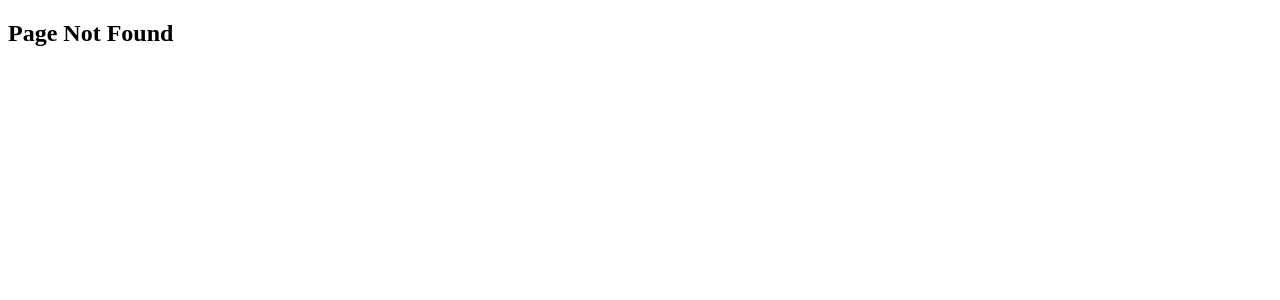
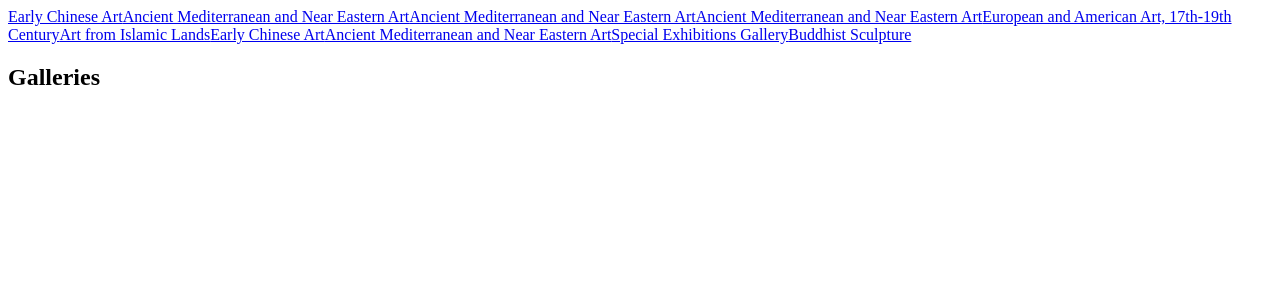
Before and after one commit to acheung-94/art-museum, a React (Vite) app in the folder art-museum/: page /galleries in a window 1280 px wide. Before the commit this address had no page. Shown: the top 300 px of the page. Built offline with nearby package versions, Linux system fonts and the light colour scheme; the HTML template or start-up script is replaced by a standard one.

Commit message:
Finish phase 2

```diff
--- a/art-museum/src/App.jsx
+++ b/art-museum/src/App.jsx
@@ -1,8 +1,10 @@
 import harvardArt from '/src/data/harvardArt.js'
 import { createBrowserRouter, RouterProvider} from 'react-router-dom'
+import GalleryNavigation from './components/GalleryNavigation';
 
 const router = createBrowserRouter( [
-  {path: "*", element: <h2>Page Not Found</h2>}
+  {path: "*", element: <h2>Page Not Found</h2>},
+  {path: "/galleries", element: < GalleryNavigation galleries={harvardArt.records} />}
 ])
 
 function App() {
--- /dev/null
+++ b/art-museum/src/components/GalleryNavigation/GalleryNavigation.jsx
@@ -0,0 +1,18 @@
+import { NavLink } from "react-router-dom";
+
+function GalleryNavigation({ galleries }) {
+    console.log(galleries);
+    return (
+        <nav>
+            {galleries.map(element => (
+                <NavLink to={`galleries/${element.id}`} key={element.id}>{element.name}</NavLink>
+            ))
+            }
+
+          <h1>Galleries</h1>
+
+        </nav>
+    )
+}
+
+export default GalleryNavigation;
--- /dev/null
+++ b/art-museum/src/components/GalleryNavigation/index.js
@@ -0,0 +1,3 @@
+import GalleryNavigation from './GalleryNavigation';
+
+export default GalleryNavigation;
```
